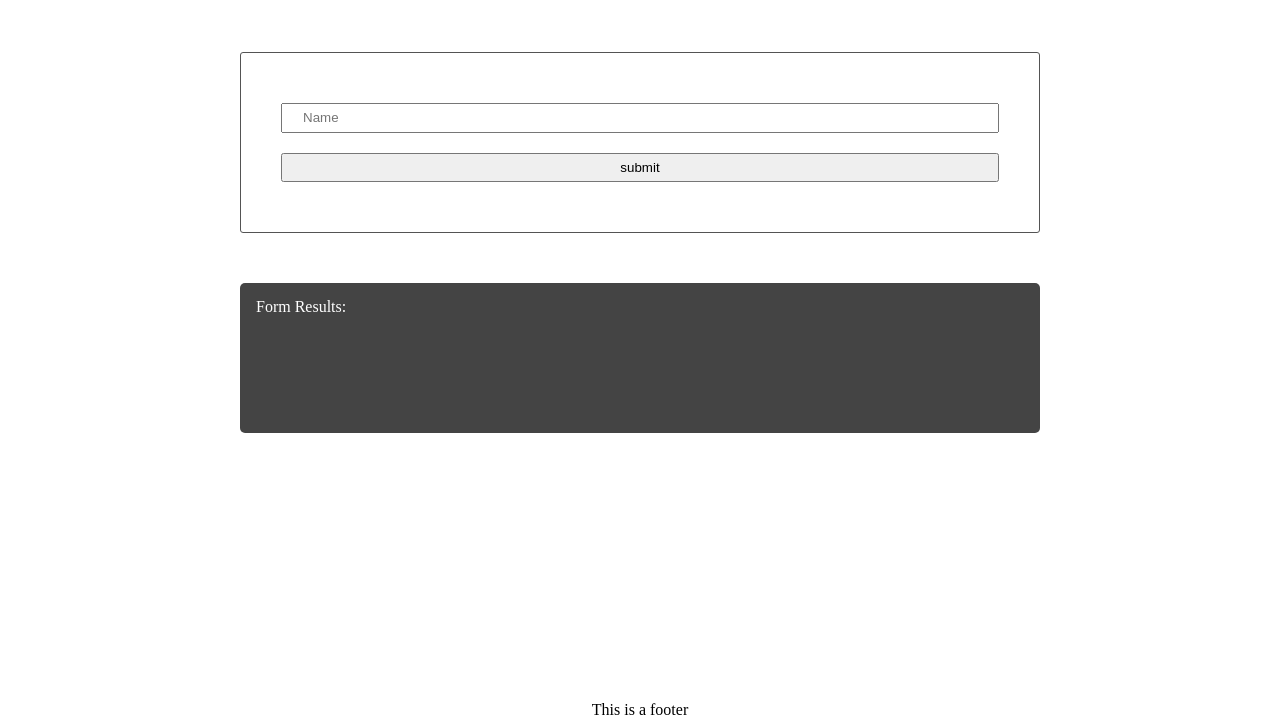
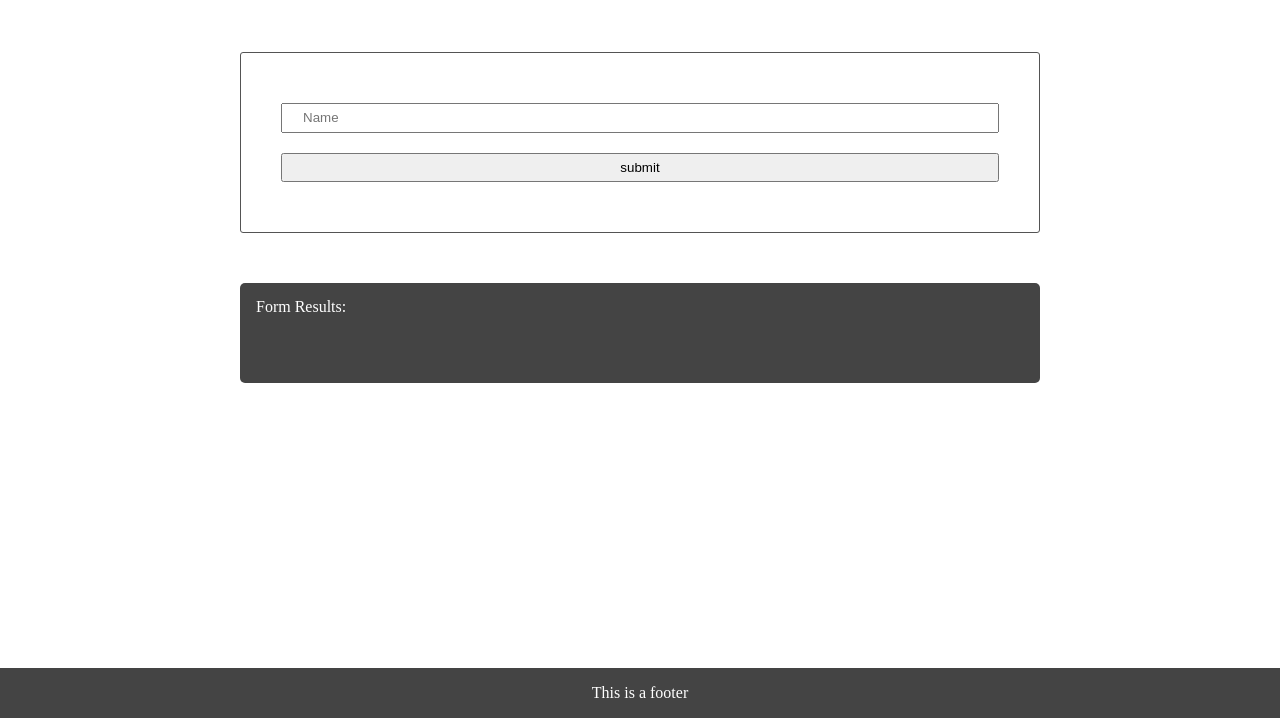
Before and after one commit to TANADADaisuke/evaluate-news-nlp, a website built with webpack: page src/client/views/index.html in a window 1280 px wide. Shown: the part 82-800 px from the top of the page. Built offline with nearby package versions, Linux system fonts and the light colour scheme.

Commit message:
feat: Style footer

```diff
--- a/src/client/styles/base.css
+++ b/src/client/styles/base.css
@@ -20,7 +20,12 @@ main {
 .result {
     color: #fff;
     padding: 1em;
-    min-height: 150px;
+    min-height: 100px;
     background: #444;
     border-radius: 5px;
 }
+
+#results {
+    color: tomato;
+    margin: 5px 20px;
+}
--- a/src/client/styles/footer.css
+++ b/src/client/styles/footer.css
@@ -0,0 +1,9 @@
+.page-footer {
+    color: #fff;
+    width: 100%;
+    min-height: 50px;
+    background: #444;
+    display: flex;
+    align-items: center;
+    justify-content: center;
+}
--- a/src/client/views/index.html
+++ b/src/client/views/index.html
@@ -30,7 +30,7 @@
             </section>
         </main>
 
-        <footer>
+        <footer class="page-footer">
             <p>This is a footer</p>
         </footer>
 
```
